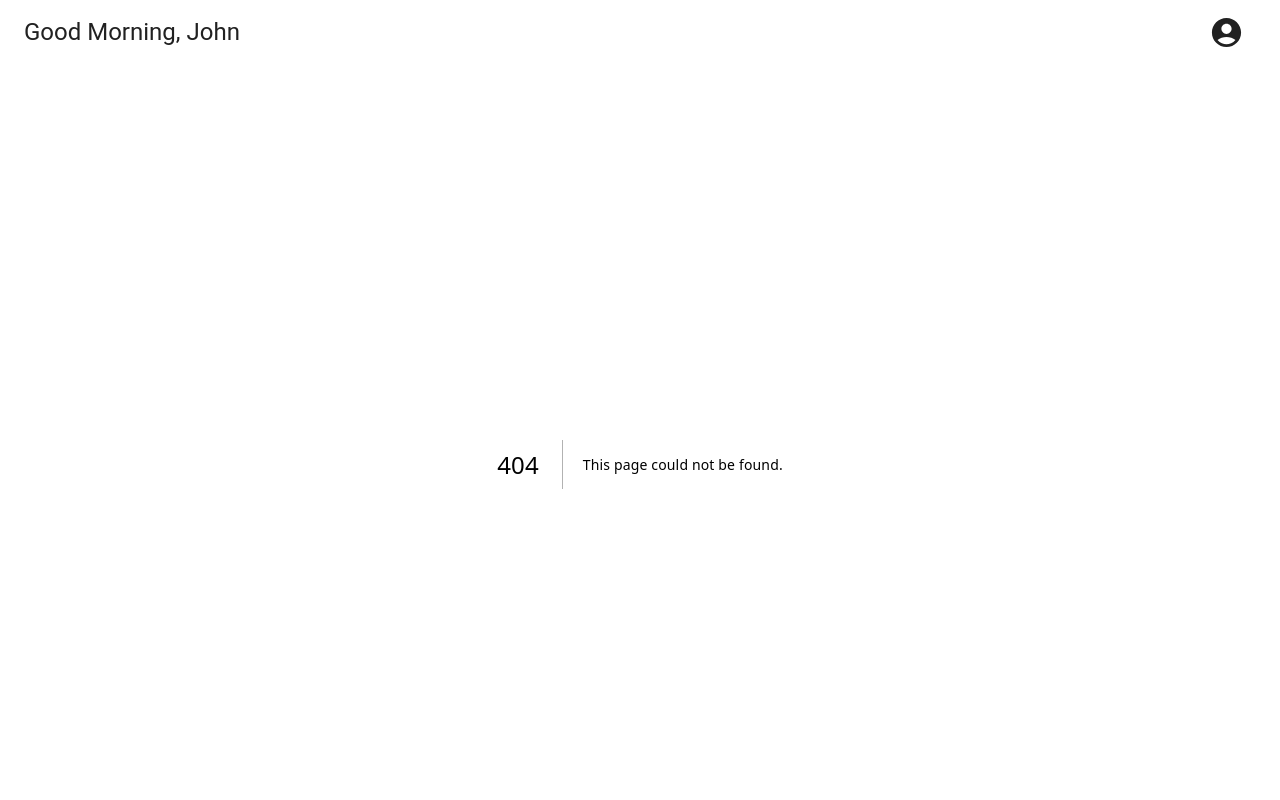
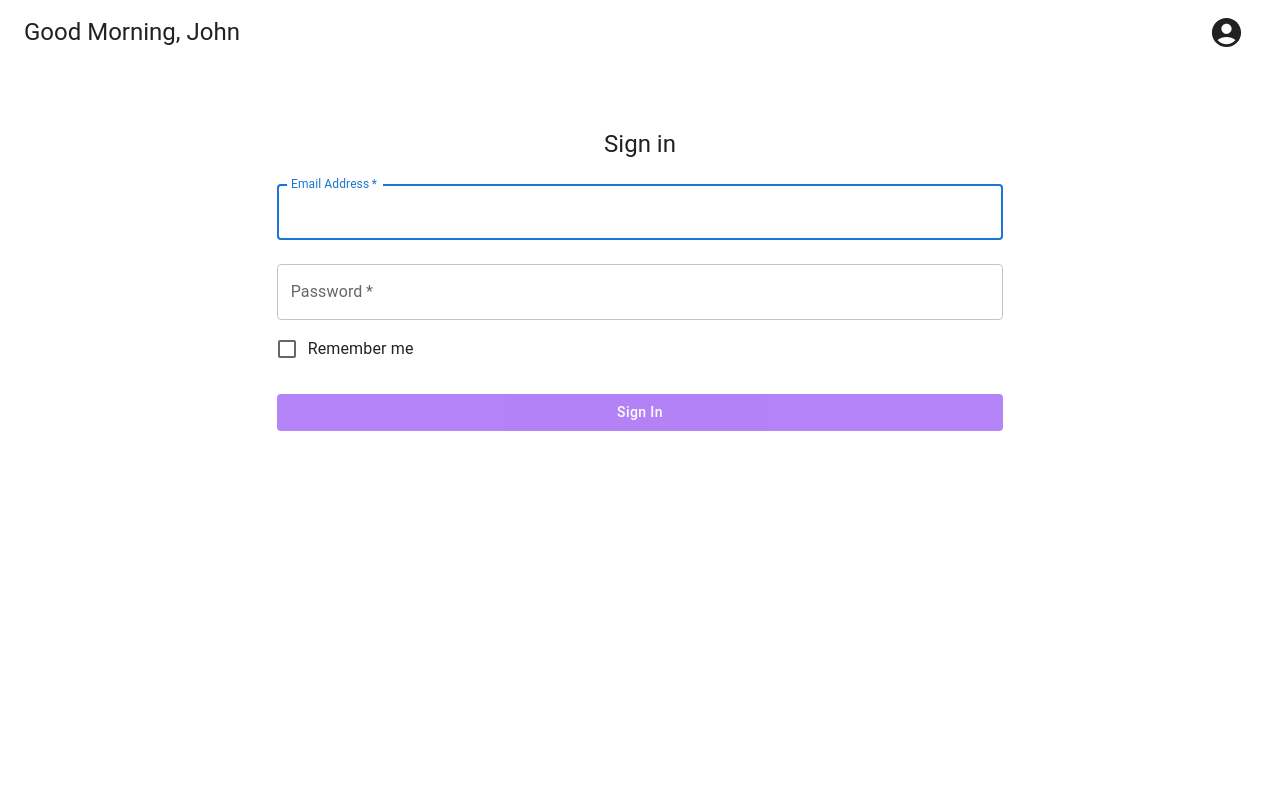
Before and after one commit to CareCrate/PantryPilot, a Next.js app in the folder carecrate/: page /login in a window 1280 px wide. Before the commit this address had no page. Shown: the top 800 px of the page. Built offline with nearby package versions, Linux system fonts and the light colour scheme.

Commit message:
Basic Login page.

```diff
--- /dev/null
+++ b/carecrate/src/pages/login.tsx
@@ -0,0 +1,25 @@
+import { Box, Button, Checkbox, FormControlLabel, Grid, Link, TextField, Typography } from '@mui/material';
+
+
+export default function Signup() {
+  const handleSubmit = (event: React.FormEvent<HTMLFormElement>) => {
+    event.preventDefault();
+    const data = new FormData(event.currentTarget);
+    console.log({
+      email: data.get('email'),
+      password: data.get('password'),
+    });
+  }
+
+  return (
+    <Box sx={{ marginTop: 8, display: 'flex', flexDirection: 'column', alignItems: 'center' }}>
+      <Typography component="h1" variant="h5">Sign in</Typography>
+      <Box component="form" onSubmit={handleSubmit} noValidate sx={{ mt: 1 }}>
+        <TextField margin="normal" required fullWidth id="email" label="Email Address" name="email" autoComplete="email" autoFocus />
+        <TextField margin="normal" required fullWidth name="password" label="Password" type="password" id="password" autoComplete="current-password" />
+        <FormControlLabel control={<Checkbox value="remember" color="primary" />} label="Remember me" />
+        <Button type="submit" fullWidth disableElevation disableRipple disableTouchRipple variant="contained" sx={{ mt: 3, mb: 2, textTransform: 'none' }}>Sign In</Button>
+      </Box>
+    </Box>
+  )
+}
```
